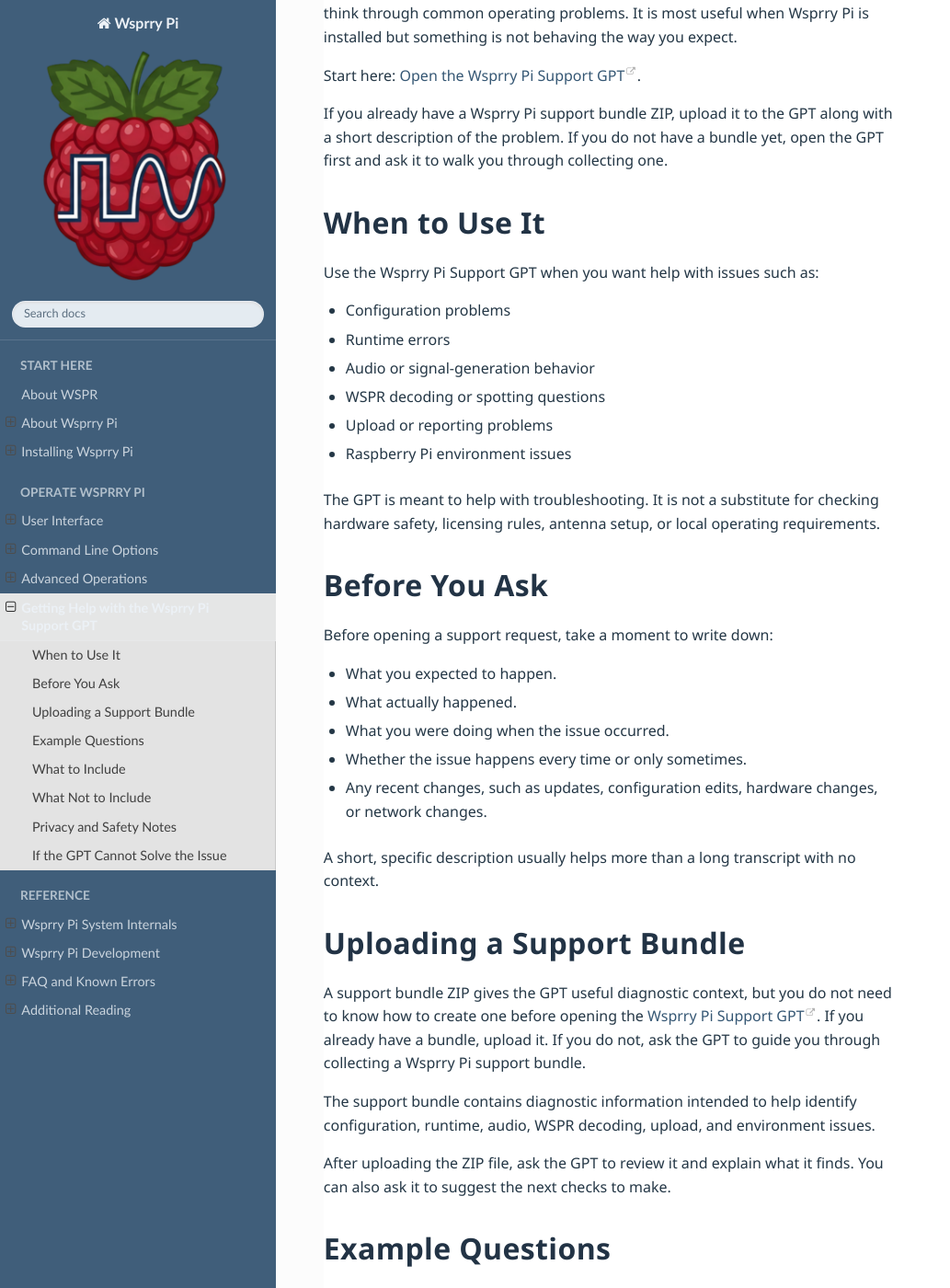
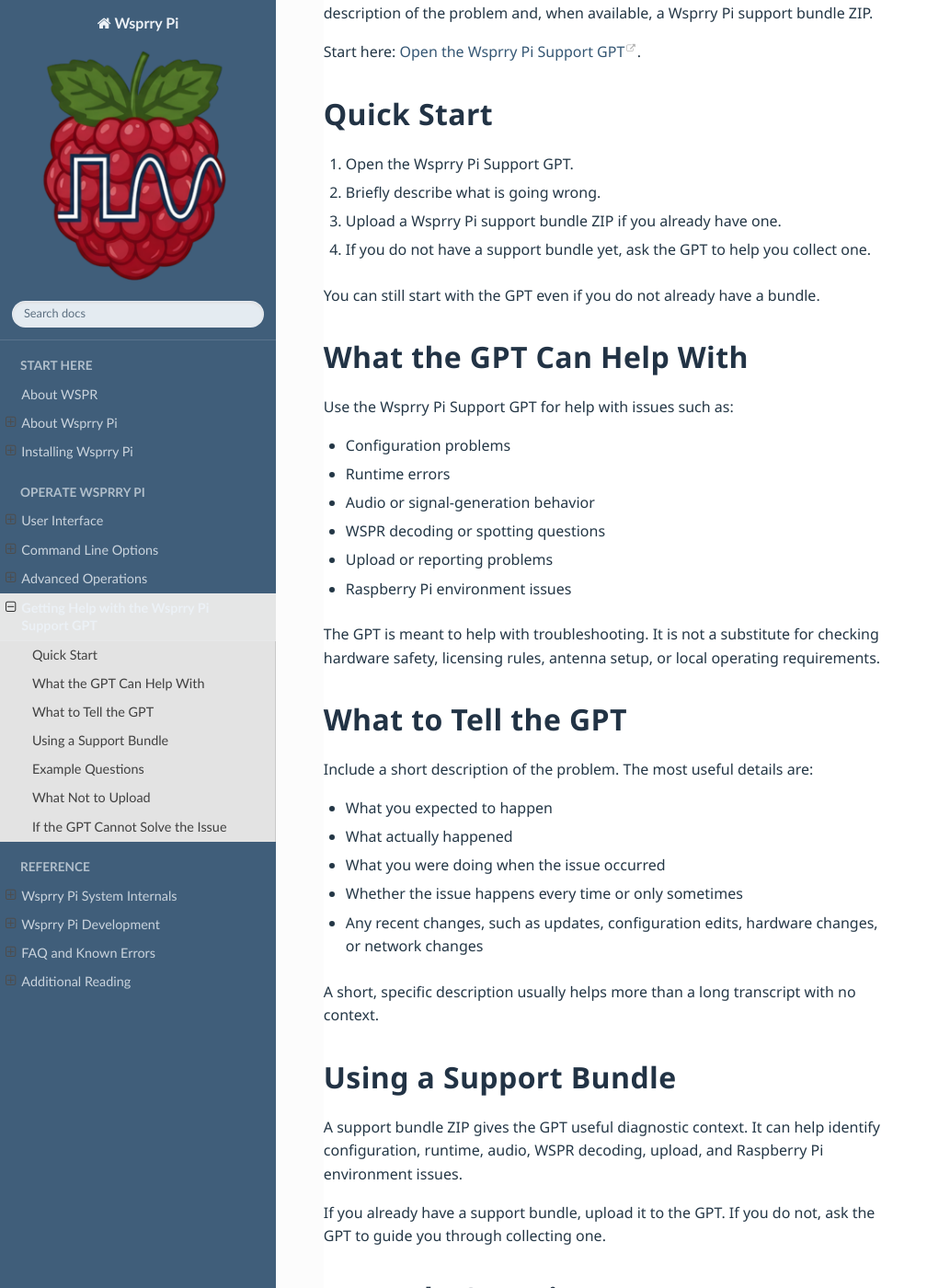
Before and after one commit to WsprryPi/Wsprry_Pi_Docs, a Sphinx documentation site: the page built from docs/Support/index.md, in a window 1280 px wide and 1400 px high, scrolled down 237 px. Shown: the whole window at 92% size, without its empty margins (0-1033 px from the left). Built offline with Sphinx 7.4.7 and the Read the Docs theme 3.1.0, drawn with Linux system fonts in a browser that asks for light colours; some of the changed text lies outside the part shown.

Commit message:
Improve Support GPT help page flow

```diff
--- a/docs/Support/index.md
+++ b/docs/Support/index.md
@@ -1,15 +1,22 @@
 (support-gpt)=
 # Getting Help with the Wsprry Pi Support GPT
 
-The Wsprry Pi Support GPT can help you interpret a Wsprry Pi support bundle and think through common operating problems. It is most useful when Wsprry Pi is installed but something is not behaving the way you expect.
+The Wsprry Pi Support GPT can help you troubleshoot Wsprry Pi by reviewing your description of the problem and, when available, a Wsprry Pi support bundle ZIP.
 
 Start here: [Open the Wsprry Pi Support GPT](https://chatgpt.com/g/g-6a43dc71d1988191b16ead50e3bb707b-wsprrypi-support-assistant).
 
-If you already have a Wsprry Pi support bundle ZIP, upload it to the GPT along with a short description of the problem. If you do not have a bundle yet, open the GPT first and ask it to walk you through collecting one.
+## Quick Start
 
-## When to Use It
+1. Open the Wsprry Pi Support GPT.
+2. Briefly describe what is going wrong.
+3. Upload a Wsprry Pi support bundle ZIP if you already have one.
+4. If you do not have a support bundle yet, ask the GPT to help you collect one.
 
-Use the Wsprry Pi Support GPT when you want help with issues such as:
+You can still start with the GPT even if you do not already have a bundle.
+
+## What the GPT Can Help With
+
+Use the Wsprry Pi Support GPT for help with issues such as:
 
 - Configuration problems
 - Runtime errors
@@ -20,25 +27,23 @@
 
 The GPT is meant to help with troubleshooting. It is not a substitute for checking hardware safety, licensing rules, antenna setup, or local operating requirements.
 
-## Before You Ask
+## What to Tell the GPT
 
-Before opening a support request, take a moment to write down:
+Include a short description of the problem. The most useful details are:
 
-- What you expected to happen.
-- What actually happened.
-- What you were doing when the issue occurred.
-- Whether the issue happens every time or only sometimes.
-- Any recent changes, such as updates, configuration edits, hardware changes, or network changes.
+- What you expected to happen
+- What actually happened
+- What you were doing when the issue occurred
+- Whether the issue happens every time or only sometimes
+- Any recent changes, such as updates, configuration edits, hardware changes, or network changes
 
 A short, specific description usually helps more than a long transcript with no context.
 
-## Uploading a Support Bundle
+## Using a Support Bundle
 
-A support bundle ZIP gives the GPT useful diagnostic context, but you do not need to know how to create one before opening the [Wsprry Pi Support GPT](https://chatgpt.com/g/g-6a43dc71d1988191b16ead50e3bb707b-wsprrypi-support-assistant). If you already have a bundle, upload it. If you do not, ask the GPT to guide you through collecting a Wsprry Pi support bundle.
+A support bundle ZIP gives the GPT useful diagnostic context. It can help identify configuration, runtime, audio, WSPR decoding, upload, and Raspberry Pi environment issues.
 
-The support bundle contains diagnostic information intended to help identify configuration, runtime, audio, WSPR decoding, upload, and environment issues.
-
-After uploading the ZIP file, ask the GPT to review it and explain what it finds. You can also ask it to suggest the next checks to make.
+If you already have a support bundle, upload it to the GPT. If you do not, ask the GPT to guide you through collecting one.
 
 ## Example Questions
 
@@ -48,35 +53,19 @@
 - "The application starts, but transmissions do not appear to run. What does this support bundle show?"
 - "Can you look for configuration problems that might prevent WSPR uploads?"
 - "Does this bundle show any runtime errors or environment problems?"
-- "What should I try next based on these logs and settings?"
+- "I do not have a support bundle yet. Can you walk me through collecting one?"
 
-## What to Include
-
-Include:
-
-- The support bundle ZIP generated by Wsprry Pi.
-- A short description of the problem.
-- What you expected to happen.
-- What actually happened.
-- What you were doing when the problem occurred.
-- Any recent changes that might matter.
-
-## What Not to Include
+## What Not to Upload
 
 Do not paste or upload:
 
-- Passwords or private account credentials.
-- API keys, tokens, or other secrets.
-- Unrelated personal files.
-- Private documents that are not part of the support request.
-- Large logs or screenshots that are not needed after you have already uploaded the support bundle.
+- Passwords or private account credentials
+- API keys, tokens, or other secrets
+- Unrelated personal files
+- Private documents that are not part of the support request
 
-## Privacy and Safety Notes
-
-The support bundle is intended for support diagnostics, but you should still review what you upload if you are concerned. Only share files that are relevant to the Wsprry Pi issue you want help with.
-
-The GPT may suggest likely causes and next steps, but you should use your own judgment before changing hardware, transmitting, sharing account information, or making system-level changes.
+The support bundle is intended for diagnostics, but you should review what you upload if you are concerned.
 
 ## If the GPT Cannot Solve the Issue
 
-If the Wsprry Pi Support GPT cannot identify the problem, keep the support bundle and the GPT's summary. That information can make it easier to ask for help from the Wsprry Pi project or community because it captures what was checked and what still needs attention.
+If the Wsprry Pi Support GPT cannot identify the problem, keep the support bundle and the GPT's summary. That information can make it easier to ask for help from the Wsprry Pi project or community.
```
